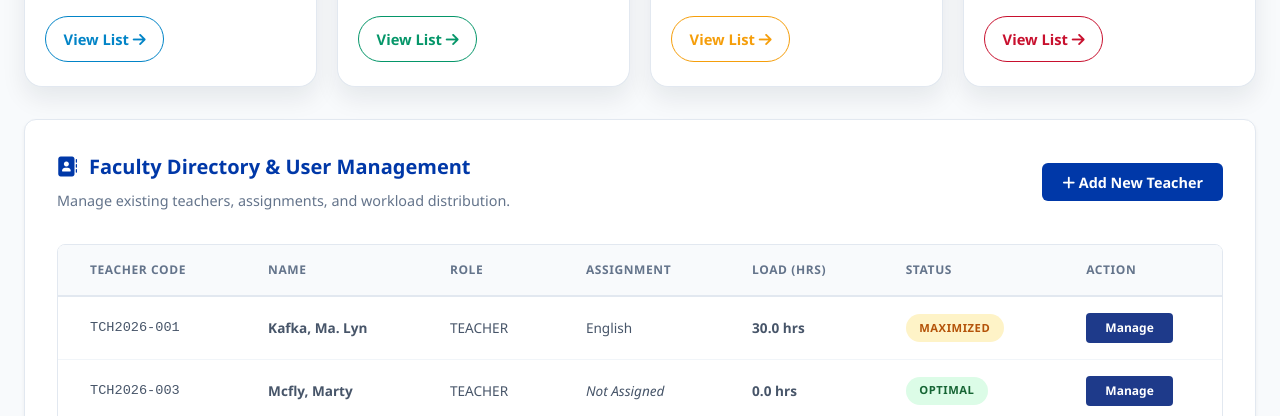
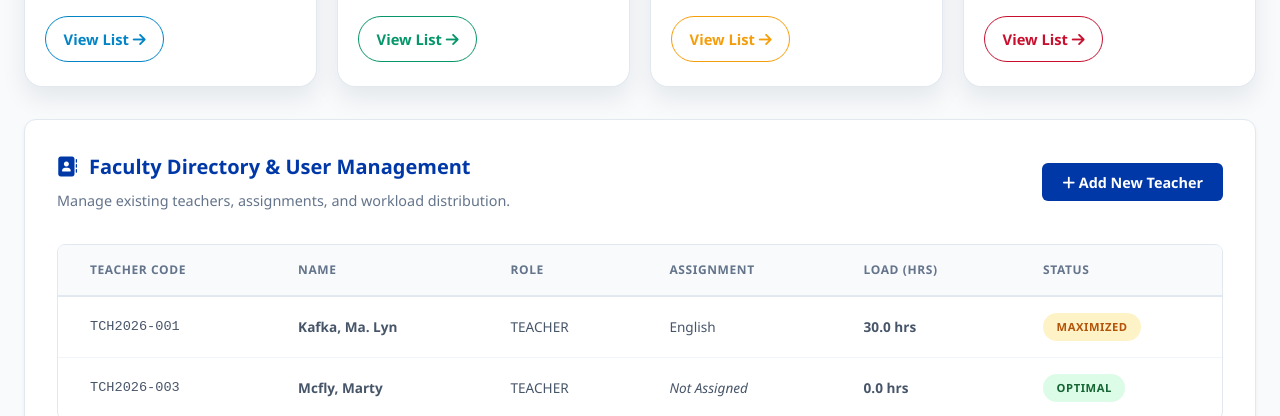
Before and after one commit to axitari/Thesis-Project, a plain HTML site: page kandili/admindashboard.html in a window 1280 px wide. Shown: the part 536-952 px from the top of the page. Drawn offline with nearby package versions, Linux system fonts and the light colour scheme; no server answers.

Commit message:
removed action

```diff
--- a/kandili/admindashboard.html
+++ b/kandili/admindashboard.html
@@ -143,7 +143,6 @@
                     <th>Assignment</th>
                     <th>Load (Hrs)</th>
                     <th>Status</th>
-                    <th>Action</th>
                 </tr>
             </thead>
             <tbody>
@@ -155,7 +154,6 @@
                     <td>English</td>
                     <td class="text-blue-dark">30.0 hrs</td>
                     <td><span class="table-badge badge-orange">Maximized</span></td>
-                    <td><button class="btn-manage">Manage</button></td>
                 </tr>
 
                 <!-- Sample Row 2 -->
@@ -166,7 +164,6 @@
                     <td class="text-italic">Not Assigned</td>
                     <td class="text-blue-dark">0.0 hrs</td>
                     <td><span class="table-badge badge-green">Optimal</span></td>
-                    <td><button class="btn-manage">Manage</button></td>
                 </tr>
             </tbody>
         </table>
```
